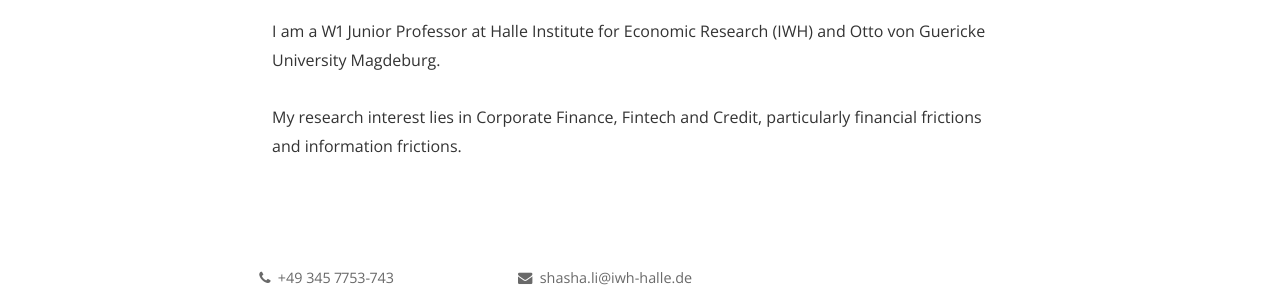
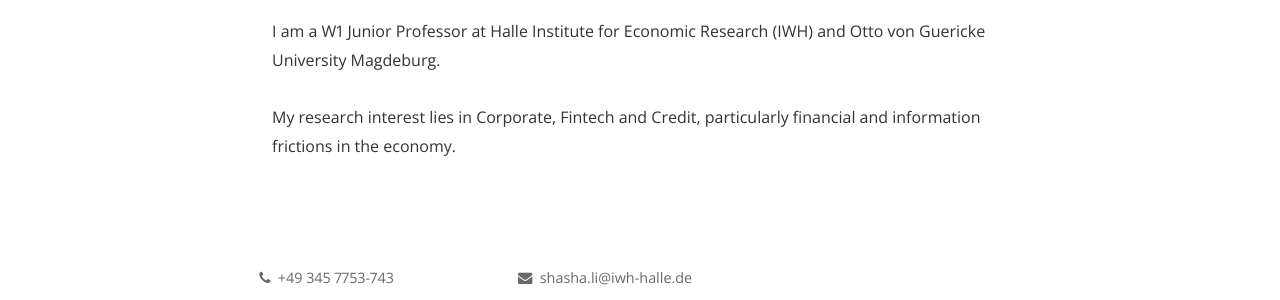
Before and after one commit to shasha-li/shasha-li.github.io, a Jekyll site: the page built from index.html, in a window 1280 px wide. Shown: the part 678-978 px from the top of the page. Built offline with Jekyll 4.4.1, drawn with Linux system fonts in a browser that asks for light colours; nearby versions of some CDN libraries; the list of posts is cut into pages by our own code; comment, search, counter and statistics services are not loaded; a style sheet for code colours, icons or effects is not loaded.

Commit message:
Update index.html

```diff
--- a/index.html
+++ b/index.html
@@ -19,7 +19,7 @@ title:  Shasha Li 厉莎莎
    <br><br> I am a W1 Junior Professor at
  Halle Institute for Economic Research (IWH) and Otto von Guericke University Magdeburg.
   <br><br>
- My research interest lies in Corporate Finance, Fintech and Credit, particularly financial frictions and information frictions.
+ My research interest lies in Corporate, Fintech and Credit, particularly financial and information frictions in the economy.
   </p>
 
 
```
